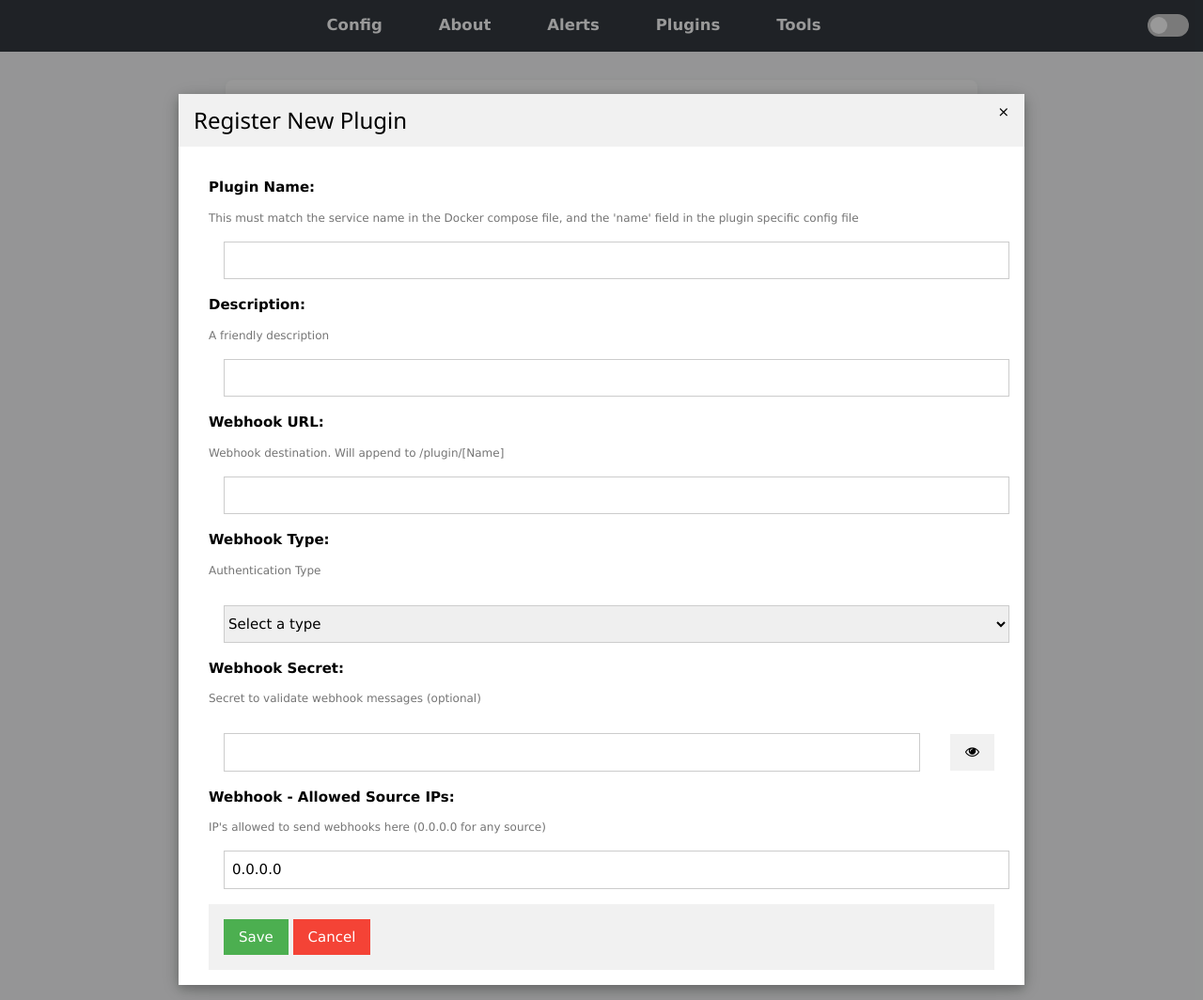
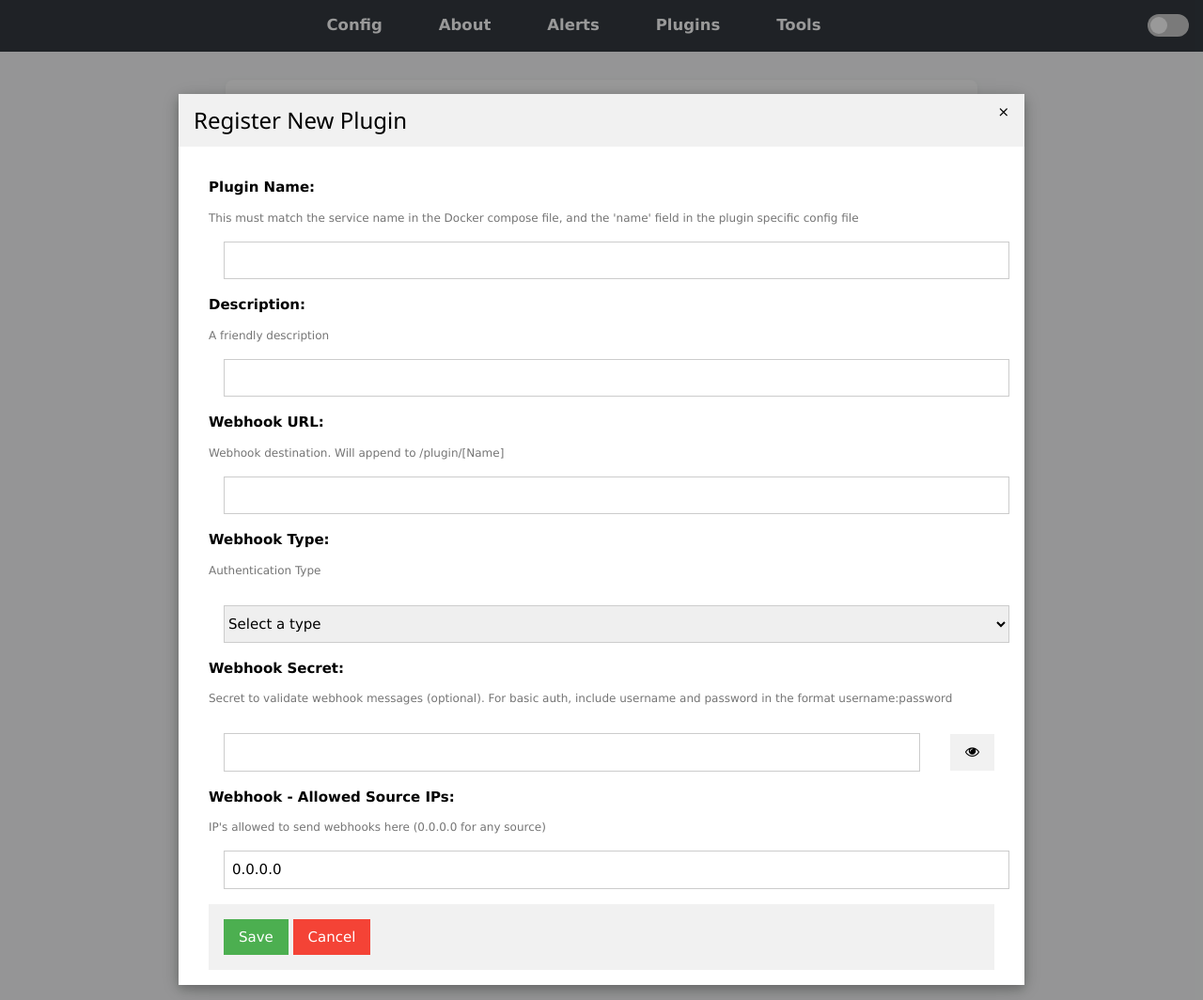
Before and after one commit to LukeRoberson/Web-Service, a Flask app: page /plugins in a window 1280 px wide, after a click on "Register". Shown: the whole page at 94% size. Run offline with Flask 3, Linux system fonts and the light colour scheme; the visitor is signed in with stand-in values (Sample User, id 1); data that the repository does not hold is empty; parts of the project's set-up code (start-up, migrations or seed data) failed here and were passed over.

Commit message:
Updated <p> tags to reflect Basic auth on webhooks

```diff
--- a/templates/plugins.html
+++ b/templates/plugins.html
@@ -92,7 +92,7 @@
 
         <!-- Webhook - Secret -->
         <label><b>Webhook Secret:</b>
-            <p class="w3-small w3-text-grey">Secret to validate webhook messages (optional)</p>
+            <p class="w3-small w3-text-grey">Secret to validate webhook messages (optional). For basic auth, include username and password in the format username:password</p>
             <div style="display: flex; align-items: center;">
                 <input class="w3-input w3-border w3-margin" type="password" name="secret" id="register-secret" style="flex:1;" autocomplete="off">
                 <button type="button" class="w3-button w3-light-grey w3-margin-left" onclick="toggleSecretVisibility('register-secret', this)">
@@ -212,7 +212,7 @@
 
         <!-- Webhook - Secret -->
         <label><b>Webhook Secret:</b>
-            <p class="w3-small w3-text-grey">Secret to validate webhook messages (optional)</p>
+            <p class="w3-small w3-text-grey">Secret to validate webhook messages (optional). For basic auth, include username and password in the format username:password</p>
             <div style="display: flex; align-items: center;">
                 <input class="w3-input w3-border w3-margin" type="password" name="secret" value="{{ plugin.webhook.secret or '' }}" id="configure-secret-{{ loop.index }}" style="flex:1;" autocomplete="off">
                 <button type="button" class="w3-button w3-light-grey w3-margin-left" onclick="toggleSecretVisibility('configure-secret-{{ loop.index }}', this)">
```
